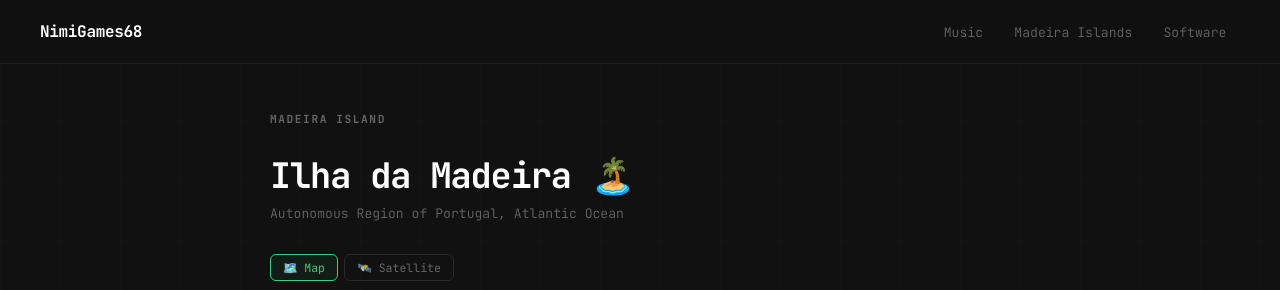
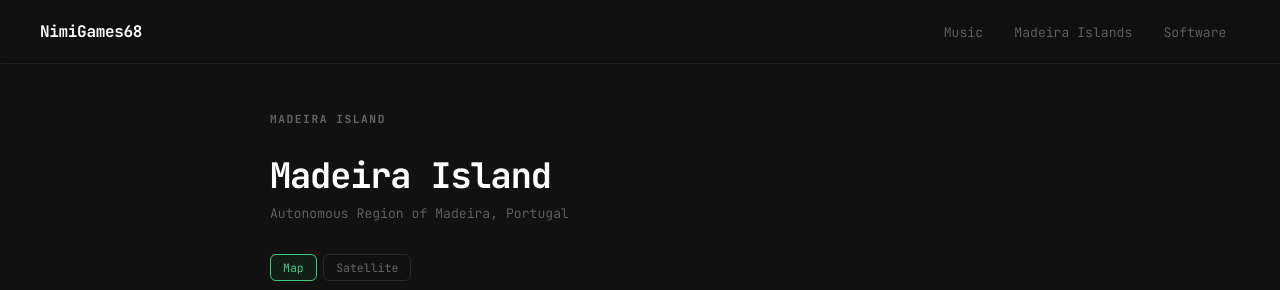
Before and after one commit to NimiGames68/NimiGames68.github.io, a plain HTML site: page madeira-island/index.html in a window 1280 px wide. Shown: the top 290 px of the page. Drawn offline with Linux system fonts and the light colour scheme; grey boxes are pictures that could not be loaded.

Commit message:
Update index.html

```diff
--- a/madeira-island/index.html
+++ b/madeira-island/index.html
@@ -3,9 +3,8 @@
 <head>
   <meta charset="UTF-8">
   <meta name="viewport" content="width=device-width, initial-scale=1.0">
-  <title>NimiGames68 — Madeira Island</title>
+  <title>NimiGames68 - Madeira Island</title>
   <link rel="preconnect" href="https://fonts.googleapis.com">
-  <link rel="preconnect" href="https://fonts.gstatic.com" crossorigin>
   <link href="https://fonts.googleapis.com/css2?family=JetBrains+Mono:ital,wght@0,100..800;1,100..800&display=swap" rel="stylesheet">
   <link rel="stylesheet" href="style.css">
 </head>
@@ -23,13 +22,13 @@
 <div class="page">
 
   <span class="section-label">Madeira Island</span>
-  <h1>Ilha da Madeira 🏝️</h1>
-  <p class="subtitle">Autonomous Region of Portugal, Atlantic Ocean</p>
+  <h1>Madeira Island</h1>
+  <p class="subtitle">Autonomous Region of Madeira, Portugal</p>
 
   <div class="map-wrap">
     <div class="map-toggle">
-      <button id="btn-map" class="active" onclick="switchMap('map')">🗺️ Map</button>
-      <button id="btn-satellite" onclick="switchMap('satellite')">🛰️ Satellite</button>
+      <button id="btn-map" class="active" onclick="switchMap('map')">Map</button>
+      <button id="btn-satellite" onclick="switchMap('satellite')">Satellite</button>
     </div>
     <div class="map-frame-wrap">
       <iframe id="frame-map"
@@ -52,7 +51,7 @@
   <hr class="section-divider">
   <span class="section-label">Where in the world</span>
   <div class="location-img-wrap">
-    <img class="location-img" src="../EU-Portugal_with_Madeira_circled.svg" alt="Portugal map with Madeira circled">
+    <img class="location-img" src="images/EU-Portugal_with_Madeira_circled.svg" alt="Portugal map with Madeira circled">
   </div>
 
   <hr class="section-divider">
@@ -68,7 +67,7 @@
 
 <footer>
   <a href="https://nimigames68.github.io/links">Social Media</a>
-  <a href="mailto:nimigames68@tutamail.com">E-mail</a>
+  <a href="mailto:nimi%67am%65s68%40tuta%6Dail%2E%63om">E-mail</a>
   <a href="https://github.com/NimiGames68/NimiGames68.github.io">Repository</a>
 </footer>
 
```
